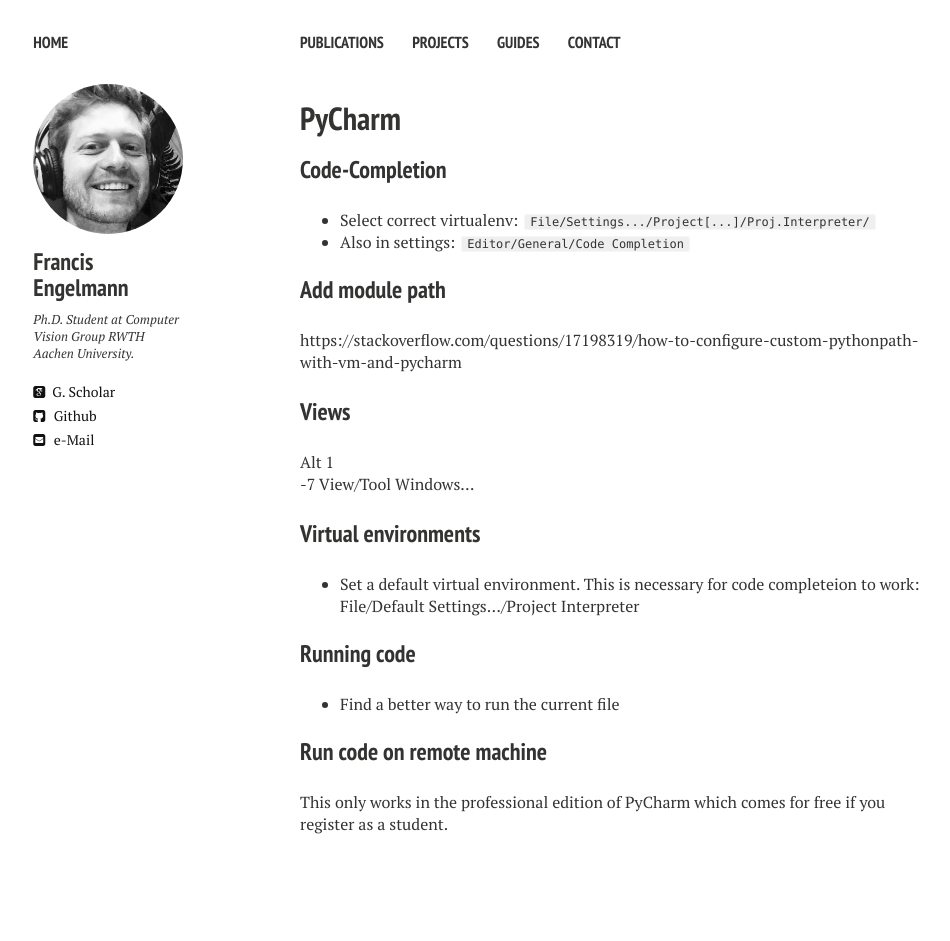
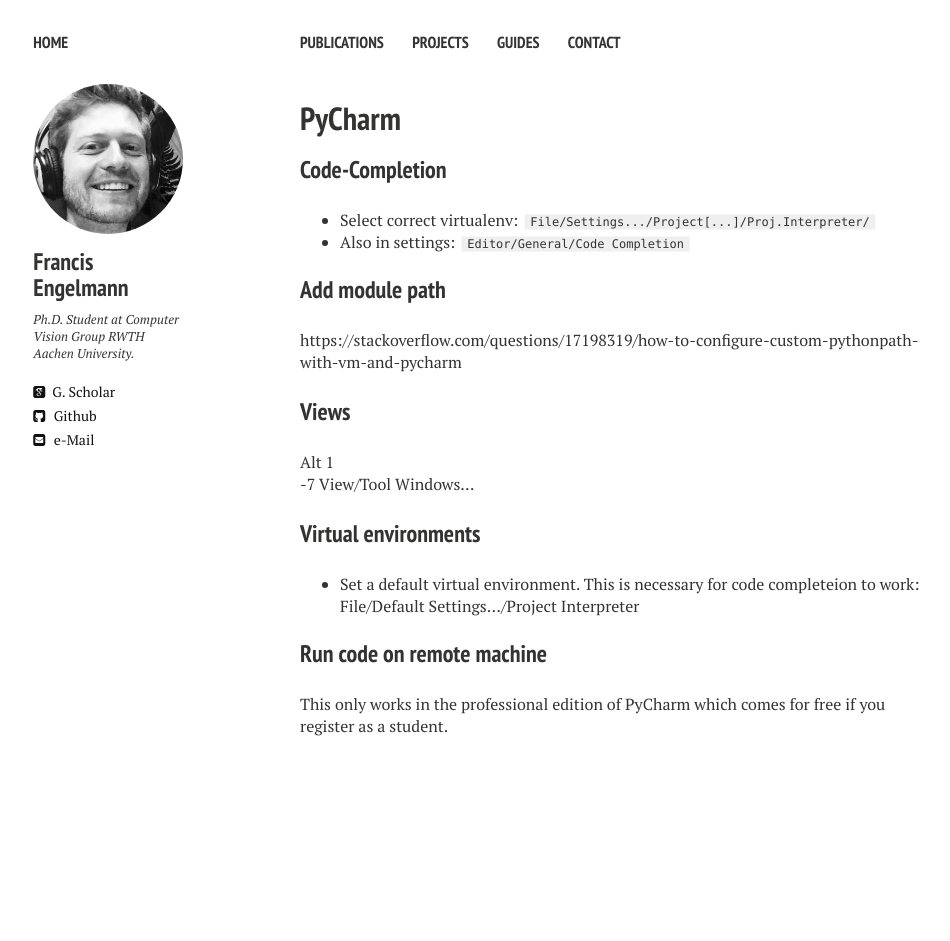
Before and after one commit to francisengelmann/francisengelmann.github.io, a Jekyll site: the page built from guides/pycharm.md, in a window 1280 px wide. Shown: the whole page, without its empty margins (20-970 px from the left). Built offline with Jekyll 4.4.1, drawn with Linux system fonts in a browser that asks for light colours; nearby versions of some CDN libraries; after the commit the page ends 900 px from its top, so only the background shows below that.

Commit message:
Update pycharm.md

```diff
--- a/guides/pycharm.md
+++ b/guides/pycharm.md
@@ -21,8 +21,5 @@
 * Set a default virtual environment. This is necessary for code completeion to work:
 File/Default Settings.../Project Interpreter
 
-### Running code
-* Find a better way to run the current file
-
 ### Run code on remote machine
 This only works in the professional edition of PyCharm which comes for free if you register as a student.
```
